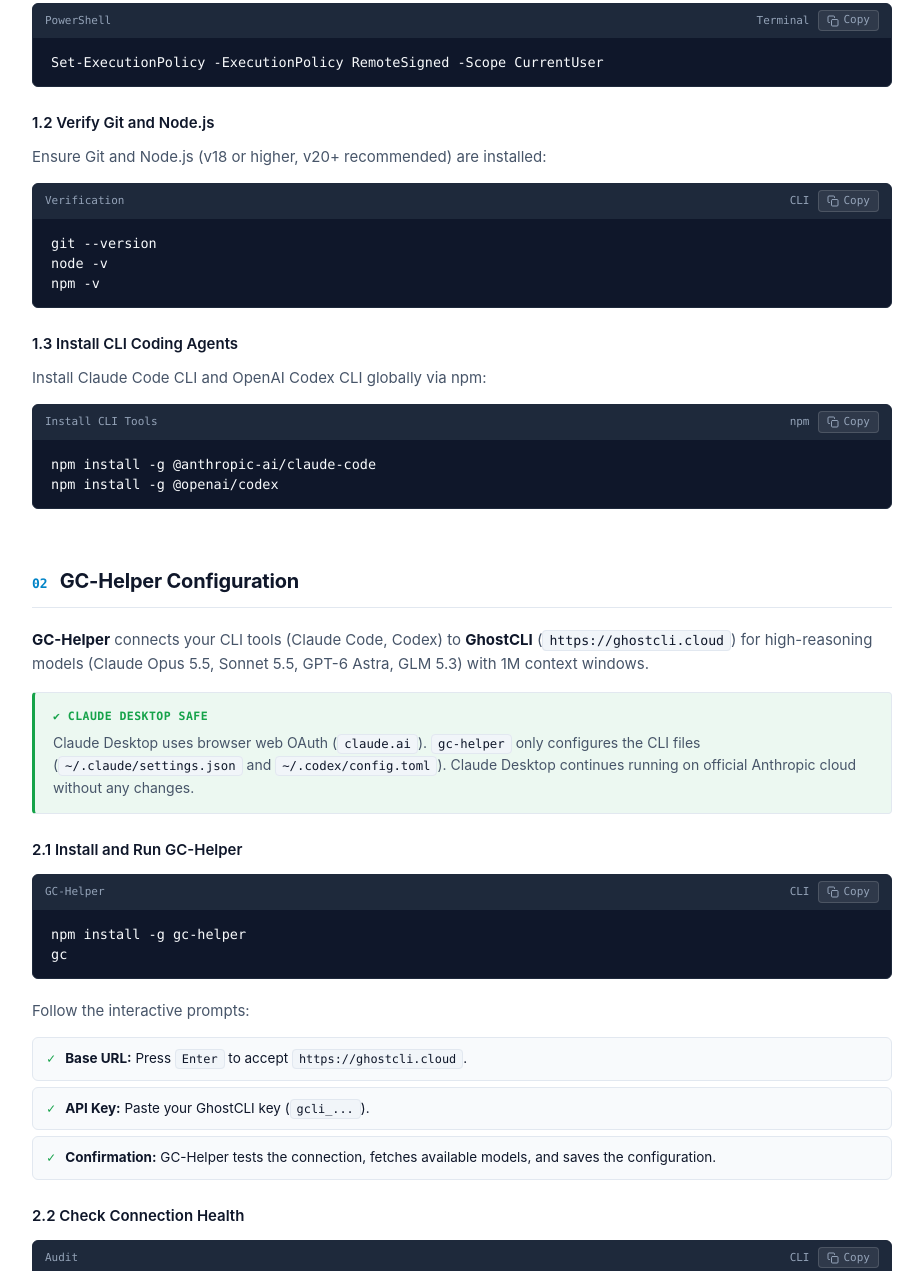
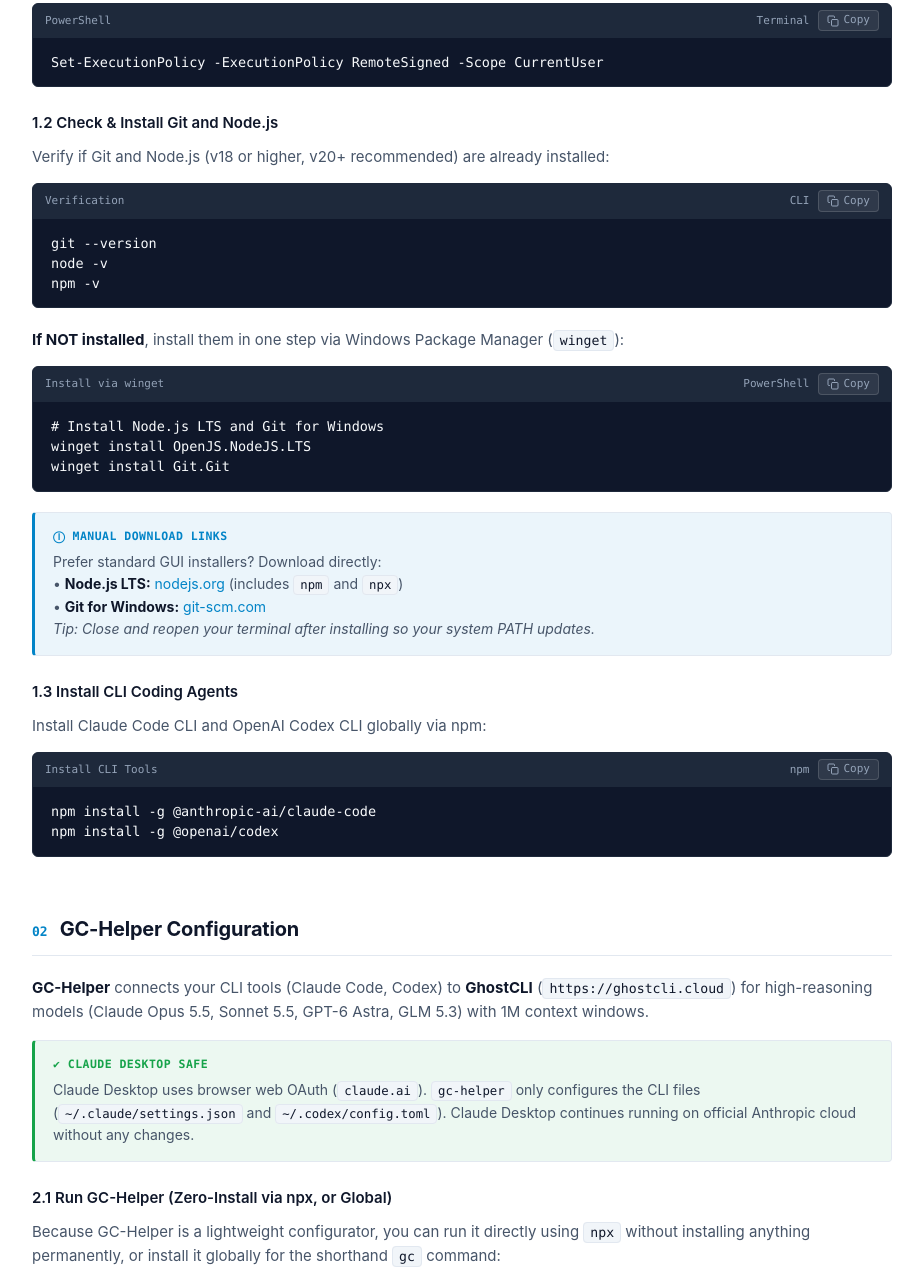
Before and after one commit to bepaldes/heimdall-agent, a website: page docs/install-guide.html in a window 1280 px wide. Shown: the part 659-1930 px from the top of the page, without its empty margins (178-1101 px from the left). Drawn offline with Linux system fonts and the light colour scheme.

Commit message:
docs: add winget/manual install steps for git/node and explain npx vs git clone

```diff
--- a/docs/install-guide.html
+++ b/docs/install-guide.html
@@ -457,13 +457,34 @@
         <pre><code>Set-ExecutionPolicy -ExecutionPolicy RemoteSigned -Scope CurrentUser</code></pre>
       </div>
 
-      <h3>1.2 Verify Git and Node.js</h3>
-      <p>Ensure Git and Node.js (v18 or higher, v20+ recommended) are installed:</p>
+      <h3>1.2 Check &amp; Install Git and Node.js</h3>
+      <p>Verify if Git and Node.js (v18 or higher, v20+ recommended) are already installed:</p>
       <div class="terminal">
         <div class="terminal-top"><span>Verification</span><span>CLI</span></div>
         <pre><code>git --version
 node -v
 npm -v</code></pre>
+      </div>
+
+      <p><strong>If NOT installed</strong>, install them in one step via Windows Package Manager (<code>winget</code>):</p>
+      <div class="terminal">
+        <div class="terminal-top"><span>Install via winget</span><span>PowerShell</span></div>
+        <pre><code># Install Node.js LTS and Git for Windows
+winget install OpenJS.NodeJS.LTS
+winget install Git.Git</code></pre>
+      </div>
+
+      <div class="panel panel-accent">
+        <div class="panel-head">&#9432; Manual Download Links</div>
+        <p>
+          Prefer standard GUI installers? Download directly:
+          <br />
+          &bull; <strong>Node.js LTS:</strong> <a href="https://nodejs.org" target="_blank" rel="noopener">nodejs.org</a> (includes <code>npm</code> and <code>npx</code>)
+          <br />
+          &bull; <strong>Git for Windows:</strong> <a href="https://git-scm.com/download/win" target="_blank" rel="noopener">git-scm.com</a>
+          <br />
+          <em>Tip: Close and reopen your terminal after installing so your system PATH updates.</em>
+        </p>
       </div>
 
       <h3>1.3 Install CLI Coding Agents</h3>
@@ -497,10 +518,17 @@ npm install -g @openai/codex</code></pre>
         </p>
       </div>
 
-      <h3>2.1 Install and Run GC-Helper</h3>
+      <h3>2.1 Run GC-Helper (Zero-Install via npx, or Global)</h3>
+      <p>
+        Because GC-Helper is a lightweight configurator, you can run it directly using <code>npx</code> without installing anything permanently, or install it globally for the shorthand <code>gc</code> command:
+      </p>
       <div class="terminal">
-        <div class="terminal-top"><span>GC-Helper</span><span>CLI</span></div>
-        <pre><code>npm install -g gc-helper
+        <div class="terminal-top"><span>Run GC-Helper</span><span>npx / npm</span></div>
+        <pre><code># Option A: Run directly with zero permanent install (Recommended):
+npx gc-helper
+
+# Option B: Or install globally for shorthand 'gc' command:
+npm install -g gc-helper
 gc</code></pre>
       </div>
 
@@ -541,12 +569,20 @@ gc status</code></pre>
       </p>
 
       <div class="panel panel-accent">
-        <div class="panel-head">&#9432; Workspace Location (You Decide)</div>
+        <div class="panel-head">&#9432; Why Git Clone (Permanent Workspace Hub)</div>
         <p>
-          You choose where Heimdall is cloned. The folder where you clone Heimdall can also serve as the workspace folder
-          where all your other project repositories will live.
+          Unlike one-shot utilities, <strong>Heimdall must be cloned via Git</strong>.
+          Heimdall creates live NTFS filesystem junctions (<code>--link</code>) linking its skills and personas directly into Claude Code, Codex, and Claude Desktop.
           <br /><br />
-          <strong>Suggested locations:</strong>
+          Cloning into a permanent workspace folder (rather than running via temporary <code>npx</code> caches) ensures:
+          <br />
+          1. <strong>Persistent links:</strong> Avoids temporary <code>npx</code> cache directories that break on cleanup.
+          <br />
+          2. <strong>Instant updates:</strong> A simple <code>git pull</code> updates all 69 skills across all AI tools in 1 second.
+          <br />
+          3. <strong>Workspace hub:</strong> The parent directory you choose (e.g. <code>C:\Apps</code> or <code>C:\Projects</code>) also becomes where your project codebases live.
+          <br /><br />
+          <strong>Suggested locations (you decide):</strong>
           <br />
           &bull; <code>C:\Apps</code> (e.g., <code>C:\Apps\heimdall-agent</code> alongside your project repos)
           <br />
```
